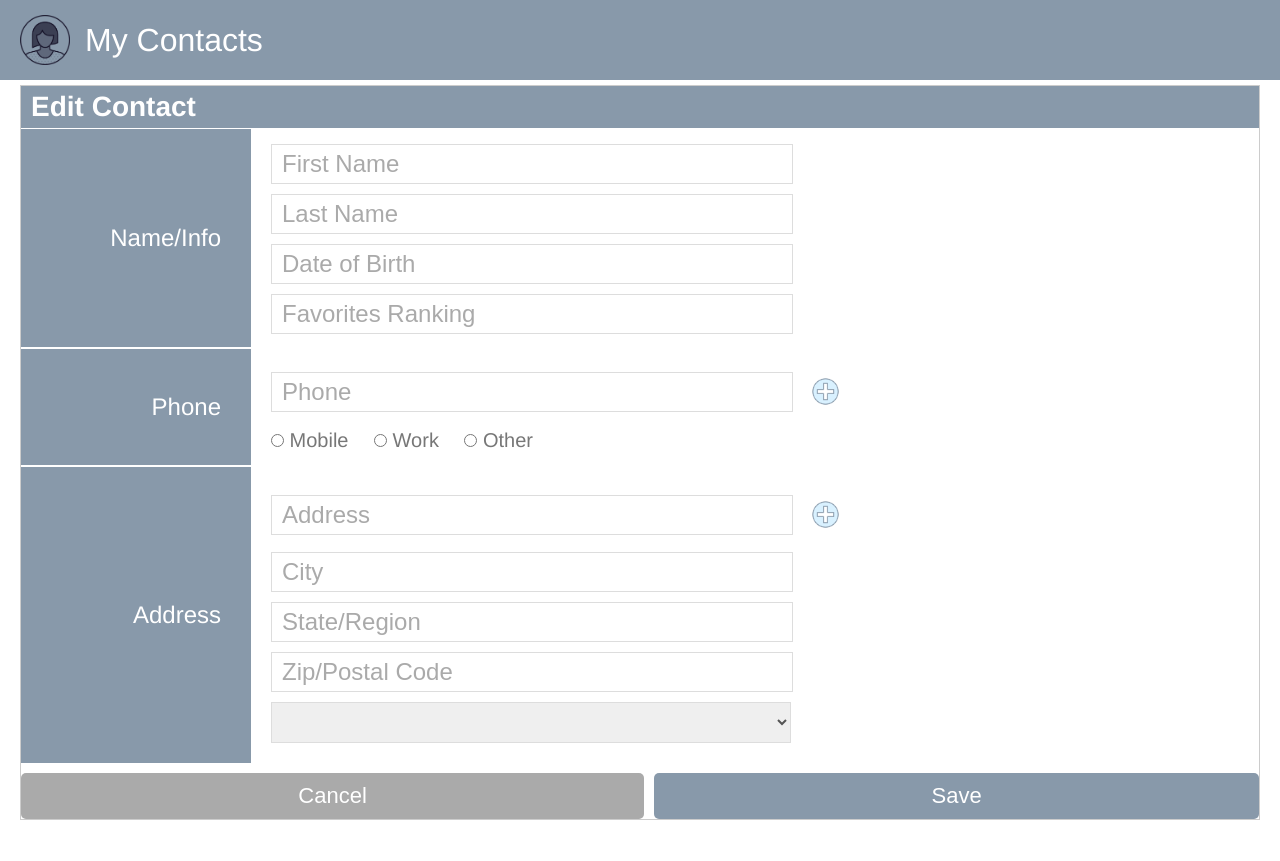
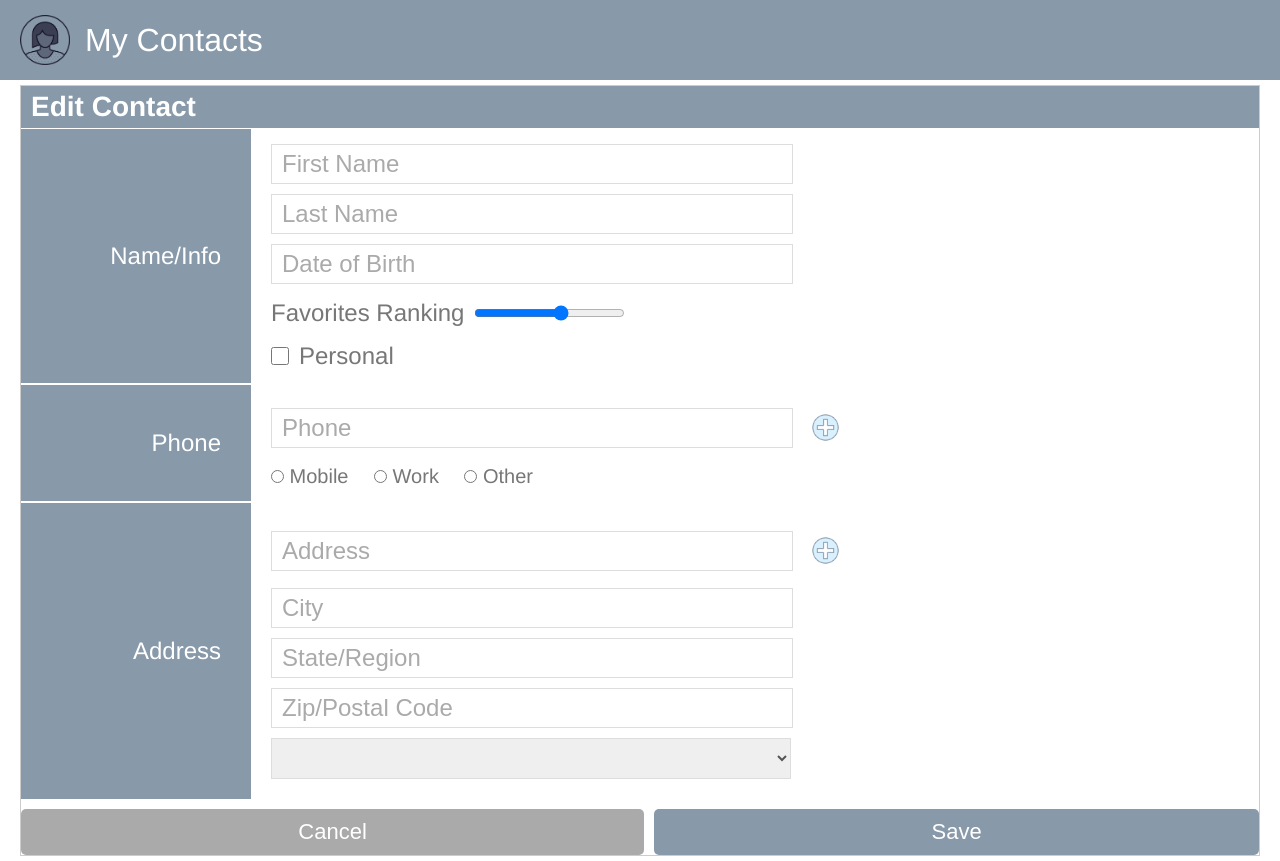
Before and after one commit to benmuratseker/angular-reactive-forms, an Angular app: page /contacts/edit in a window 1280 px wide. Before the commit the page ends 825 px from the top, so only its background shows below. Built offline with nearby package versions, Linux system fonts and the light colour scheme; what angular-in-memory-web-api would draw is missing.

Commit message:
personal field addition and ranking updated on form

```diff
--- a/src/app/contacts/contact.model.ts
+++ b/src/app/contacts/contact.model.ts
@@ -1,5 +1,6 @@
 export interface Contact {
   id: string,
+  personal: boolean,
   firstName: string,
   lastName: string,
   dateOfBirth: Date | null,
--- a/src/app/contacts/in-memory-contacts.service.ts
+++ b/src/app/contacts/in-memory-contacts.service.ts
@@ -6,6 +6,7 @@ export class InMemoryContactsApi implements InMemoryDbService {
     let contacts: Contact[] = [
       {
         id: '5CehW',
+        personal: false,
         firstName: 'Percival',
         lastName: 'Doodleplumb',
         dateOfBirth: new Date('1994/05/05'),
@@ -21,6 +22,7 @@ export class InMemoryContactsApi implements InMemoryDbService {
       },
       {
         id: 'A6rwe',
+        personal: false,
         firstName: 'Mortimer',
         lastName: 'Flungford',
         dateOfBirth: new Date('1988/10/05'),
@@ -36,6 +38,7 @@ export class InMemoryContactsApi implements InMemoryDbService {
       },
       {
         id: '3bNGA',
+        personal: false,
         firstName: 'Wanda',
         lastName: 'Giggleworth',
         dateOfBirth: new Date('1986/11/08'),
--- a/src/app/edit-contact/edit-contact.component.html
+++ b/src/app/edit-contact/edit-contact.component.html
@@ -8,7 +8,15 @@
         <input formControlName="firstName" placeholder="First Name" />
         <input formControlName="lastName" placeholder="Last Name" />
         <input formControlName="dateOfBirth" placeholder="Date of Birth" />
-        <input formControlName="favoritesRanking" placeholder="Favorites Ranking" />
+        <div>
+          <span>Favorites Ranking </span>
+            <input formControlName="favoritesRanking" placeholder="Favorites Ranking" type="range" min="0" max="5"/>
+          <span>{{ contactForm.controls.favoritesRanking.value }}</span>
+        </div>
+
+        <div>
+          <input type="checkbox" formControlName="personal" /> Personal
+        </div>
       </div>
     </section>
     <section>
--- a/src/app/edit-contact/edit-contact.component.ts
+++ b/src/app/edit-contact/edit-contact.component.ts
@@ -34,6 +34,7 @@ export class EditContactComponent implements OnInit {
   addressTypes = addressTypeValues;
   contactForm = this.fb.nonNullable.group({
       id : '',
+      personal : false,
       firstName : '',
       lastName : '',
       dateOfBirth : <Date | null> null,
@@ -96,10 +97,11 @@ export class EditContactComponent implements OnInit {
   }
 
   saveContact() {
+    console.log(this.contactForm.value.favoritesRanking, typeof this.contactForm.value.favoritesRanking);
     console.log(this.contactForm.value);//gets all info as json object
     //this.contactsService.saveContact(this.contactForm.value); if all contact field is optional like id?, firstName? etc. or we need to assign Contact as partial in the services like Partial<Contact>
     // this.contactsService.saveContact(this.contactForm.value).subscribe({
-      this.contactsService.saveContact(this.contactForm.getRawValue()).subscribe({ // after making phone and address as FormGroup
+    this.contactsService.saveContact(this.contactForm.getRawValue()).subscribe({ // after making phone and address as FormGroup
         //added nonnullable to fb to prevent error
       next: () => this.router.navigate(['/contacts'])
     });
```
